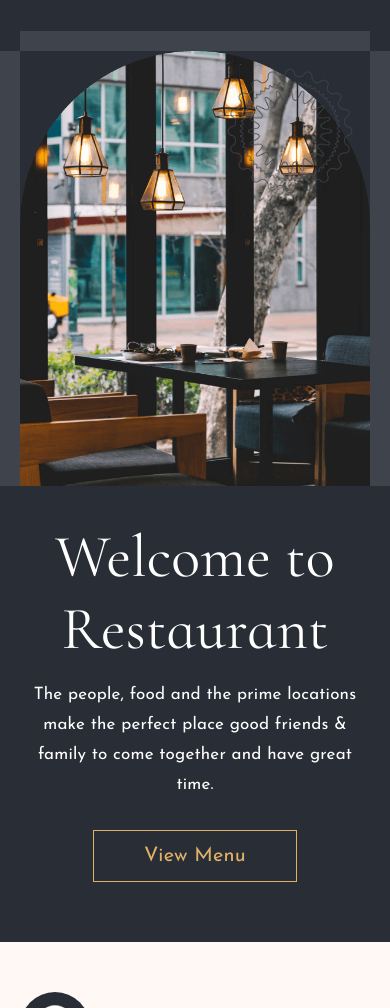
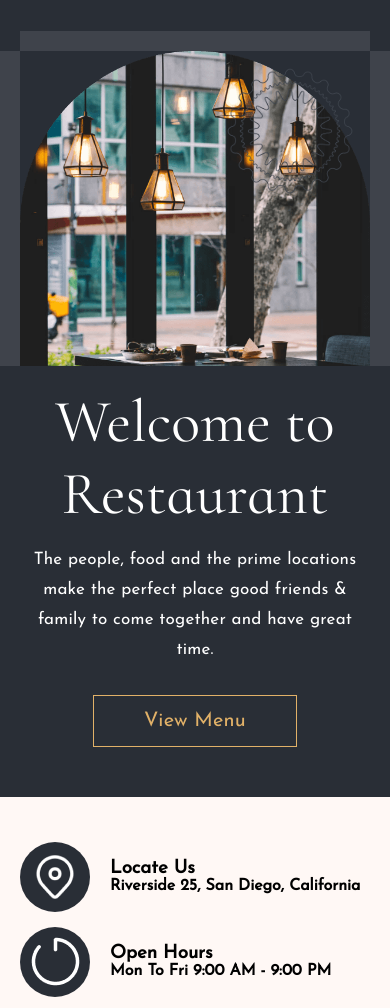
Before and after one commit to Sardor0795/TasteEat, a plain HTML site: page index.html in a window 390 px wide. Shown: the part 92-1100 px from the top of the page. Drawn offline with nearby package versions, Linux system fonts and the light colour scheme.

Commit message:
Resize blocks in header, hero, story sections

```diff
--- a/css/header.css
+++ b/css/header.css
@@ -216,7 +216,7 @@ i:hover {
     width: auto;
     height: auto;
     line-height: 1;
-    padding: 10px 20px;
+    padding: 12px 20px 8px 20px;
   }
   .header.mobile-menu .reservation {
     display: block;
--- a/css/hero.css
+++ b/css/hero.css
@@ -121,7 +121,7 @@
     display: flex;
     margin-right: auto;
     margin-left: auto;
-    min-height: 805px;
+    min-height: 750px;
     align-items: flex-end;
     flex-direction: column-reverse;
     margin-top: -3px;
@@ -131,7 +131,7 @@
   .hero__content {
     width: 100%;
     margin-right: 0px;
-    padding-bottom: 60px;
+    padding-bottom: 50px;
   }
   .hero__content {
     text-align: center;
@@ -142,7 +142,7 @@
     line-height: unset;
     letter-spacing: 0.2px;
     margin-bottom: 15px;
-    margin-top: 35px;
+    margin-top: 20px;
   }
   .hero__text {
     font-size: 17px;
@@ -162,6 +162,11 @@
     justify-content: flex-end;
     flex-direction: column;
   }
+  .hero__img {
+    height: 315px;
+    object-fit: cover;
+    object-position: top;
+  }
   .hero__img-wrapper::before {
     height: 20px;
     top: -20px;
--- a/css/new_page.css
+++ b/css/new_page.css
@@ -204,8 +204,8 @@
 
 @media (max-width: 480px) {
   .section {
-    padding-top: 50px;
-    padding-bottom: 50px;
+    padding-top: 45px;
+    padding-bottom: 45px;
     margin-bottom: 0;
   }
   .data {
```
